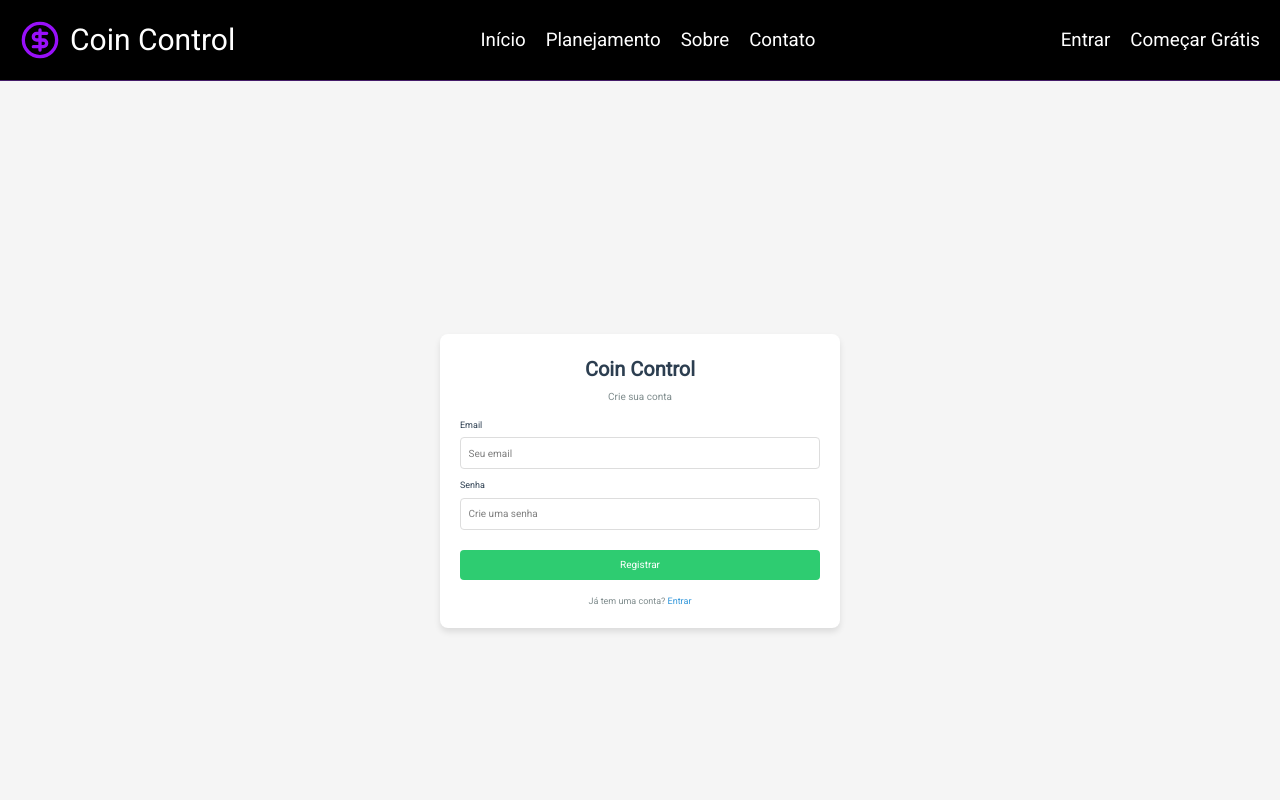
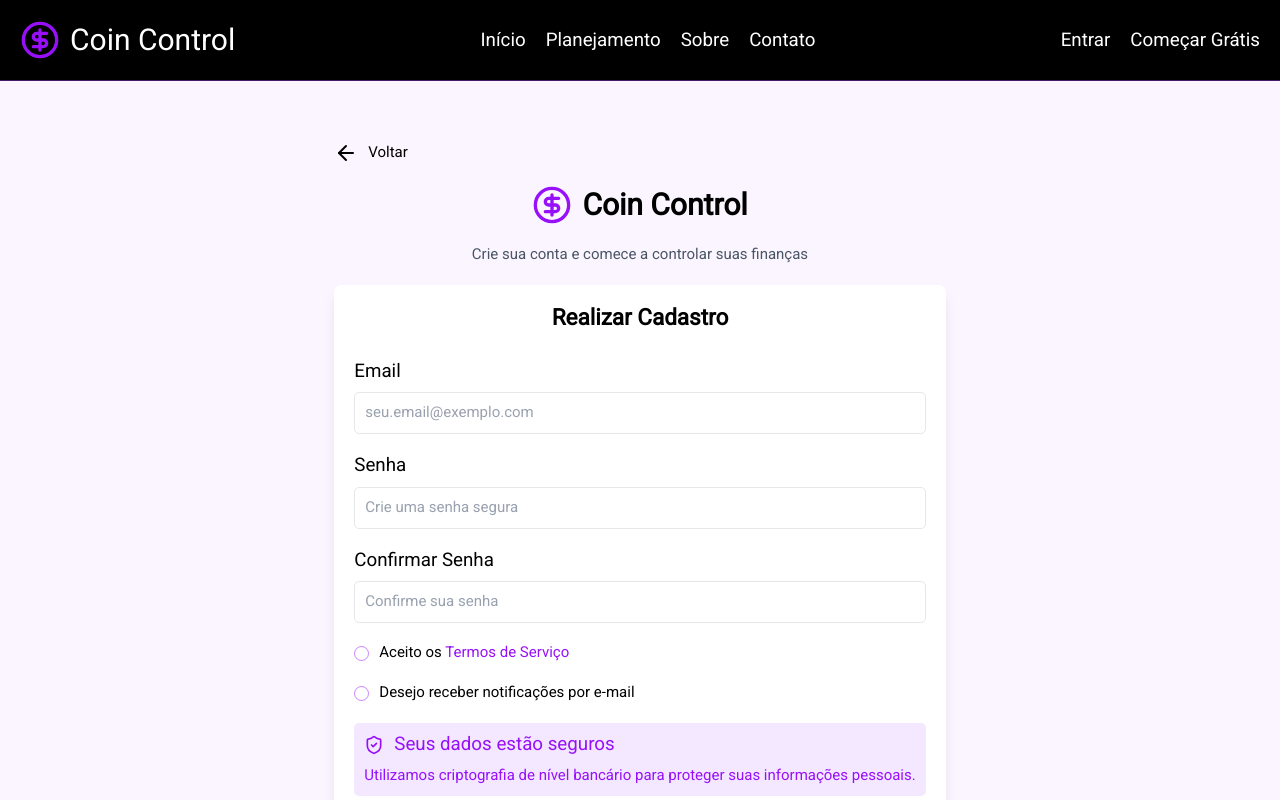
Before and after one commit to Alicessr13/CoinControl, a Vue app in the folder coin-control-frontend/: page /register in a window 1280 px wide. Shown: the top 800 px of the page. Built offline with nearby package versions, Linux system fonts and the light colour scheme.

Commit message:
feat: tela de cadastro

```diff
--- a/coin-control-frontend/src/components/Login.vue
+++ b/coin-control-frontend/src/components/Login.vue
@@ -17,14 +17,14 @@
         <div class="flex flex-col gap-4">
           <label class="text-3xl" for="email">Email</label>
           <input
-            class="w-full text-3xl p-2 bg-gray-800/50 border-gray-700 rounded-lg text-white placeholder:text-gray-400"
+            class="w-full text-2xl p-4 bg-gray-800/50 border-gray-700 rounded-lg text-white placeholder:text-gray-400"
             id="email" v-model="email" type="email" placeholder="Seu email" required />
         </div>
 
         <div class="flex flex-col gap-4">
           <label class="text-3xl" for="password">Senha</label>
           <input
-            class="w-full text-3xl p-2 bg-gray-800/50 border-gray-700 rounded-lg text-white placeholder:text-gray-400"
+            class="w-full text-2xl p-4 bg-gray-800/50 border-gray-700 rounded-lg text-white placeholder:text-gray-400"
             id="password" v-model="password" type="password" placeholder="Sua senha" required />
         </div>
 
@@ -45,19 +45,19 @@
           </div>
         </div>
 
-        <button class="w-full text-3xl p-2 bg-gradient-to-r from-purple-500 to-pink-500 text-white rounded-lg cursor-pointer hover:bg-gradient-to-r hover:from-pink-500 hover:to-purple-500 hover:text-black transition duration-200"
+        <button
+          class="w-full text-3xl p-2 bg-gradient-to-r from-purple-500 to-pink-500 text-white rounded-lg cursor-pointer hover:bg-gradient-to-r hover:from-pink-500 hover:to-purple-500 hover:text-black transition duration-200"
           type="submit" :disabled="isLoading">
           {{ isLoading ? 'Entrando...' : 'Entrar' }}
         </button>
       </form>
+      <div v-if="error" class="text-red-500 text-2xl text-center">
+        {{ error }}
+      </div>
 
       <div class="text-center text-2xl">
         Não tem uma conta? <a href="/register" class="text-purple-600 hover:text-white text-2xl">Criar conta</a>
       </div>
-    </div>
-
-    <div v-if="error">
-      {{ error }}
     </div>
   </div>
 
--- a/coin-control-frontend/src/components/NavBar.vue
+++ b/coin-control-frontend/src/components/NavBar.vue
@@ -30,7 +30,7 @@
 
       <div class="hidden md:flex gap-8">
         <button><router-link to="/login" class="">Entrar</router-link></button>
-        <button>Começar Grátis</button>
+        <button><router-link to="/register" class="">Começar Grátis</router-link></button>
       </div>
 
       <Transition name="slide-fade">
--- a/coin-control-frontend/src/components/RegisterPage.vue
+++ b/coin-control-frontend/src/components/RegisterPage.vue
@@ -1,53 +1,121 @@
 <template>
-    <div class="login-container">
-        <div class="login-card">
-            <h1 class="login-title">Coin Control</h1>
-            <p class="login-subtitle">Crie sua conta</p>
+  <div class="flex flex-col p-24 h-full w-full items-center bg-purple-50 text-black">
 
-            <div v-if="error" class="error-message">
+    <div class="min-w-[500px] flex flex-col gap-8" @click="$router.push('/')">
+      <div class="flex items-center gap-4 mb-8 text-2xl cursor-pointer">
+        <ArrowLeft class="" />
+        <div>Voltar</div>
+      </div>
+
+      <div class="flex items-center justify-center gap-4 text-center">
+        <CircleDollarSign :size="40" color="#9810fa" />
+        <div class="text-5xl font-bold">Coin Control</div>
+      </div>
+      <div class="text-center text-2xl text-gray-600">Crie sua conta e comece a controlar suas finanças</div>
+
+      <div v-if="error" class="">
         {{ error }}
       </div>
 
-            <form @submit.prevent="handleRegister" class="login-form">
-                <div class="form-group">
-                    <label for="email">Email</label>
-                    <input id="email" v-model="email" type="email" placeholder="Seu email" required
-                        class="form-input" />
+      <div class="flex min-w-[400px] flex-col gap-12 bg-white p-8 rounded-xl shadow-lg">
+
+        <div class="text-4xl font-bold text-center">Realizar Cadastro</div>
+
+        <form @submit.prevent="handleRegister" class="flex flex-col gap-8">
+          <div class="flex flex-col gap-4">
+            <label class="text-3xl" for="email">Email</label>
+            <input
+              class="w-full text-2xl p-4 bg-white border border-gray-200 rounded-lg text-black placeholder:text-gray-400"
+              id="email" v-model="email" type="email" placeholder="seu.email@exemplo.com" required />
           </div>
 
-                <div class="form-group">
-                    <label for="password">Senha</label>
-                    <input id="password" v-model="password" type="password" placeholder="Crie uma senha" required
-                        class="form-input" />
+          <div class="flex flex-col gap-4">
+            <label class="text-3xl" for="password">Senha</label>
+            <input
+              class="w-full text-2xl p-4 bg-white border border-gray-200 rounded-lg text-black placeholder:text-gray-400"
+              id="password" v-model="password" type="password" placeholder="Crie uma senha segura" required />
           </div>
 
-                <button type="submit" class="login-button" :disabled="isLoading">
+          <div class="flex flex-col gap-4">
+            <label class="text-3xl" for="password">Confirmar Senha</label>
+            <input
+              class="w-full text-2xl p-4 bg-white border border-gray-200 rounded-lg text-black placeholder:text-gray-400"
+              id="password" v-model="password" type="password" placeholder="Confirme sua senha" required />
+          </div>
+
+          <div class="flex items-center gap-4">
+            <div @click="termsAccepted = !termsAccepted"
+              class="w-6 h-6 rounded-full border border-purple-600/50 flex items-center justify-center cursor-pointer transition duration-200"
+              :class="termsAccepted ? 'bg-purple-600 border-purple-600' : 'bg-transparent'">
+              <Check v-if="termsAccepted" class="text-white transition-transform duration-200"
+                :class="termsAccepted ? 'scale-100' : 'scale-0'" :size="16" />
+            </div>
+            <label for="terms" class="text-2xl text-black">Aceito os <a href="/terms"
+                class="text-purple-600 hover:text-white">Termos de Serviço</a></label>
+          </div>
+
+          <div class="flex items-center gap-4">
+            <div @click="notificationsEnabled = !notificationsEnabled"
+              class="w-6 h-6 rounded-full border border-purple-600/50 flex items-center justify-center cursor-pointer transition duration-200"
+              :class="notificationsEnabled ? 'bg-purple-600 border-purple-600' : 'bg-transparent'">
+              <Check v-if="notificationsEnabled" class="text-white transition-transform duration-200"
+                :class="notificationsEnabled ? 'scale-100' : 'scale-0'" :size="16" />
+            </div>
+            <label for="terms" class="text-2xl text-black">Desejo receber notificações por e-mail</label>
+          </div>
+
+          <div class="flex flex-col gap-4 bg-purple-100 p-4 rounded-lg">
+            <div class="flex items-center gap-4 text-3xl">
+              <ShieldCheck :size="20" color="#9810fa" />
+              <div class="text-purple-600">Seus dados estão seguros</div>
+            </div>
+            <div class="text-2xl text-purple-600">Utilizamos criptografia de nível bancário para proteger suas informações pessoais.</div>
+          </div>
+
+          <button
+            class="w-full text-3xl p-4 bg-gradient-to-r from-purple-500 to-pink-500 text-white rounded-lg cursor-pointer hover:bg-gradient-to-r hover:from-pink-500 hover:to-purple-500 hover:text-black transition duration-200"
+            type="submit" :disabled="isLoading">
             {{ isLoading ? 'Registrando...' : 'Registrar' }}
           </button>
         </form>
 
-            <p class="register-text">
-                Já tem uma conta? <a href="/login">Entrar</a>
+        <div class="border-t border-gray-300 w-full"></div>
+
+        <p class="text-center text-3xl">
+          Já tem uma conta? <a href="/login" class="text-purple-600 font-bold hover:text-purple-800">Faça login</a>
         </p>
+
+      </div>
     </div>
   </div>
 </template>
 
 <script lang="ts">
+import { ArrowLeft, CircleDollarSign, Check, ShieldCheck } from 'lucide-vue-next';
+import { ref } from 'vue';
+import { useRouter } from 'vue-router';
+
 export default {
+  components: {
+    ArrowLeft,
+    CircleDollarSign,
+    Check,
+    ShieldCheck
+  },
   name: 'RegisterPage',
-    data() {
-        return {
-            email: '',
-            password: '',
-            error: '',
-            isLoading: false
-        }
-    },
-    methods: {
-        async handleRegister() {
-            this.error = '';
-            this.isLoading = true;
+  setup() {
+    const email = ref('');
+    const password = ref('');
+    const error = ref('');
+    const isLoading = ref(false);
+    const termsAccepted = ref(false);
+    const notificationsEnabled = ref(false);
+
+    const router = useRouter();
+
+    const handleRegister = async () => {
+      error.value = '';
+      isLoading.value = true;
 
       try {
         const response = await fetch('http://localhost:3333/auth/register', {
@@ -56,8 +124,8 @@ export default {
             'Content-Type': 'application/json'
           },
           body: JSON.stringify({
-                        email: this.email,
-                        password: this.password
+            email: email.value,
+            password: password.value
           })
         });
 
@@ -71,116 +139,25 @@ export default {
         localStorage.setItem('token', data.token);
 
         // Redireciona para a dashboard
-                this.$router.push('/dashboard');
-            } catch (error: unknown) {
-                this.error = error as string || 'Erro ao registrar';
+        router.push('/dashboard');
+      } catch (err: unknown) {
+        error.value = err as string || 'Erro ao registrar';
       } finally {
-                this.isLoading = false;
+        isLoading.value = false;
       }
+    }
+
+    return {
+      email,
+      password,
+      error,
+      isLoading,
+      handleRegister,
+      termsAccepted,
+      notificationsEnabled
     }
   }
 }
 </script>
 
-<style scoped>
-/* Reutiliza o mesmo estilo da página de login */
-.login-container {
-    display: flex;
-    justify-content: center;
-    align-items: center;
-    height: 100vh;
-    background-color: #f5f5f5;
-}
-
-.login-card {
-    width: 100%;
-    max-width: 400px;
-    padding: 2rem;
-    background-color: white;
-    border-radius: 8px;
-    box-shadow: 0 4px 6px rgba(0, 0, 0, 0.1);
-}
-
-.login-title {
-    font-size: 2rem;
-    font-weight: bold;
-    text-align: center;
-    margin-bottom: 0.5rem;
-    color: #2c3e50;
-}
-
-.login-subtitle {
-    text-align: center;
-    margin-bottom: 1.5rem;
-    color: #7f8c8d;
-}
-
-.login-form {
-    display: flex;
-    flex-direction: column;
-    gap: 1rem;
-}
-
-.form-group {
-    display: flex;
-    flex-direction: column;
-    gap: 0.5rem;
-}
-
-label {
-    font-size: 0.9rem;
-    color: #2c3e50;
-}
-
-.form-input {
-    padding: 0.75rem;
-    border: 1px solid #ddd;
-    border-radius: 4px;
-    font-size: 1rem;
-}
-
-.login-button {
-    margin-top: 1rem;
-    padding: 0.75rem;
-    background-color: #2ecc71;
-    color: white;
-    border: none;
-    border-radius: 4px;
-    font-size: 1rem;
-    cursor: pointer;
-    transition: background-color 0.3s;
-}
-
-.login-button:hover {
-    background-color: #27ae60;
-}
-
-.login-button:disabled {
-    background-color: #95a5a6;
-    cursor: not-allowed;
-}
-
-.error-message {
-    background-color: #ffdddd;
-    color: #d63031;
-    padding: 0.75rem;
-    border-radius: 4px;
-    margin-bottom: 1rem;
-}
-
-.register-text {
-    margin-top: 1.5rem;
-    text-align: center;
-    font-size: 0.9rem;
-    color: #7f8c8d;
-}
-
-.register-text a {
-    color: #3498db;
-    text-decoration: none;
-}
-
-.register-text a:hover {
-    text-decoration: underline;
-}
-</style>
+<style scoped></style>
```
Lines whose indentation alone changed are shown as unchanged.
